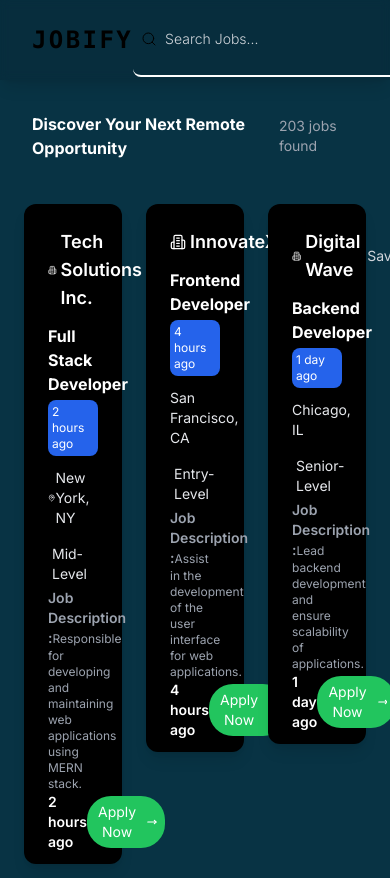
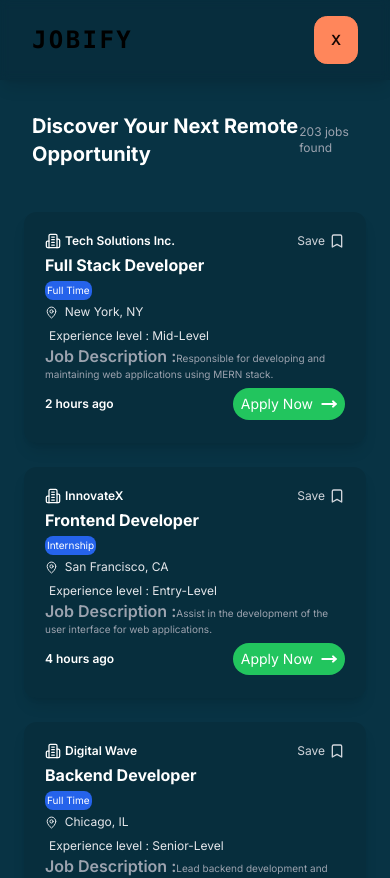
Before and after one commit to tilak-dev/next_job_application, a Next.js app: page /jobs in a window 390 px wide. Shown: the top 878 px of the page. Built offline with nearby package versions, Linux system fonts and the light colour scheme.

Commit message:
ui updated

```diff
--- a/src/app/(app)/jobs/page.tsx
+++ b/src/app/(app)/jobs/page.tsx
@@ -5,14 +5,14 @@ import { jobData } from "@/data";
 
 export default function page() {
   return (
-    <div className="text-white h-full px-3">
+    <div className="text-white px-3">
       <div className="flex justify-between py-8 px-5 items-center">
-        <h1 className="lg:text-4xl font-bold ">
+        <h1 className="lg:text-4xl text-xl font-bold ">
           Discover Your Next Remote Opportunity
         </h1>
-        <div className="text-sm text-gray-400">203 jobs found</div>
+        <div className="text-xs md:text-sm text-gray-400">203 jobs found</div>
       </div>
-      <div className="grid grid-cols-3">
+      <div className="grid md:grid-cols-2 grid-cols-1 lg:grid-cols-3  ">
         {jobData.map((job) => (
           <JobCard
             key={job.key}
--- a/src/app/(app)/layout.tsx
+++ b/src/app/(app)/layout.tsx
@@ -11,7 +11,10 @@ export default function RootLayout({
     <div className="bg-cyan-950 min-h-screen relative overflow-x-hidden">
       <Navbar />
       {children}
-      <Footer />
+      <div className="h-14">
+        <Footer />
+      </div>
+
     </div>
   );
 }
--- a/src/app/page.tsx
+++ b/src/app/page.tsx
@@ -11,7 +11,7 @@ const icons: { [key: string]: JSX.Element } = {
 
 export default function Home() {
   return (
-    <main className=" bg-cyan-950 relative min-h-screen flex flex-col ">
+    <main className=" bg-cyan-950 relative min-h-screen flex flex-col">
       <div className="flex flex-col justify-center items-center py-20">
         <div className=" flex flex-col lg:gap-7 justify-center items-center w-2/3">
           <h1 className="lg:text-6xl font-bold">Jobify</h1>
@@ -28,7 +28,7 @@ export default function Home() {
             </button>
           </div>
         </div>
-        <div className="flex gap-2">
+        <div className="grid grid-cols-1 md:grid-cols-3 gap-3 max-w-max">
           {data.map((card) => (
             <Card
               icon={icons[card.icon]}
--- a/src/components/Card.tsx
+++ b/src/components/Card.tsx
@@ -10,17 +10,20 @@ interface CardData {
 function Card({title,description,icon}:CardData) {//+
 
   return (
-    <div className=" text-white w-60 p-5 bg-slate-900/40 rounded-lg mt-5">
+    <div className="  ">
+      <div className="p-5 md:p-6 text-white  text-center bg-slate-900/40 rounded-lg mt-5">
       <div className="flex flex-col justify-center items-center">
         <div className="">
         {icon}
         </div>
-        <h2 className="text-lg font-semibold text-purple-400">{title}</h2>
-        <p className="text-center text-sm text-gray-500">
+        <h2 className="text-lg md:text-xl font-semibold text-purple-400">{title}</h2>
+        <p className="text-center text-sm md:text-[17px] text-gray-500">
           {description}
         </p>
       </div>
     </div>
+    </div>
+
   );
 }
 
--- a/src/components/JobCard.tsx
+++ b/src/components/JobCard.tsx
@@ -21,41 +21,41 @@ function JobCard({
   time_stamp,
 }: JobCardData) {
   return (
-    <div className="p-3 mb-6">
-      <div className=" bg-black shadow-lg p-6 flex flex-col gap-3 rounded-xl">
+    <div className="p-3 ">
+      <div className=" bg-transparent/10 hover:shadow-xl  hover:shadow-slate-900/30 duration-300 ease-in-out shadow-lg p-5 flex flex-col gap-1 md:gap-2.5 rounded-xl border-[1px] border-transparent hover:border-green-800 transition-all">
         <div className="flex justify-between items-center">
-          <p className="font-semibold text-lg text-ellipsis flex gap-1 items-center">
+          <p className="font-semibold text-xs md:text-[16px] text-ellipsis flex gap-1 items-center">
             <Building2 size={16} strokeWidth={1.25} absoluteStrokeWidth />
             {company_name}
           </p>
 
-          <div className=" flex gap-1 text-sm text-gray-300 hover:text-white items-center  transition-all duration-500 ease-in-out">
+          <div className=" flex gap-1 md:text-sm text-xs text-gray-300 hover:text-white items-center  transition-all duration-500 ease-in-out">
             <span>Save</span> <Bookmark size={"16px"} />
           </div>
         </div>
         <div className="flex justify-start flex-col">
-          <h2 className="lg:text-4xl font-bold ">{job_title}</h2>
-          <span className=" mt-1 p-1 text-xs rounded-lg bg-blue-600 max-w-max hover:bg-transparent transition-all duration-500 ease-in-out ">
-            {time_stamp}
+          <h2 className="lg:text-2xl text-base font-bold ">{job_title}</h2>
+          <span className=" mt-1 p-0.5 text-[10px] rounded-lg bg-blue-600 max-w-max hover:bg-transparent transition-all duration-500 ease-in-out ">
+            {job_type}
           </span>
         </div>
-        <div className="text-sm text-gray-200 flex items-center ">
-          <MapPin size={16} strokeWidth={1.5} absoluteStrokeWidth /> {location}
+        <div className="text-xs md:md:text-sm text-gray-200 flex items-center ">
+          <MapPin size={13} strokeWidth={1} absoluteStrokeWidth />&nbsp;  {location}
         </div>
-        <div className="text-sm ">
+        <div className="text-xs md:text-sm">
           <div className="font-normal m-1 text-gray-200">
-            {experience_level}
+           Experience level : { experience_level}
           </div>
           <div className="">
-            <p className="text-clip text-xs text-gray-400">
-              <span className=" font-semibold text-sm">Job Description :</span>
+            <p className="text-clip text-[10px] md:text-sm text-gray-400">
+              <span className=" font-semibold text-[16px]">Job Description :</span>
               {job_description}{" "}
             </p>
           </div>
         </div>
 
         <div className="flex justify-between items-center h-9">
-          <span className="text-sm font-semibold ">{time_stamp}</span>
+          <span className="text-xs md:text-sm font-semibold ">{time_stamp}</span>
 
           <button className="bg-green-500 text-sm gap-2 py-1.5 px-2 rounded-3xl flex items-center hover:bg-green-600 hover:text-[16px]  transition-all duration-500 ease-in-out">
             Apply Now{" "}
--- a/src/components/Navbar.tsx
+++ b/src/components/Navbar.tsx
@@ -8,7 +8,7 @@ function Navbar() {
      justify-between items-center px-8 backdrop-blur-sm bg-transparent/10 shadow-lg "
     >
       <div className="font-mono font-extrabold text-2xl tracking-widest">JOBIFY</div>
-      <div className=" flex items-center bg-transparent  justify-between gap-2 border-white rounded-lg border-b-2 p-2 ">
+      <div className=" items-center bg-transparent  justify-between gap-2 border-white rounded-lg border-b-2 p-2 hidden md:flex ">
         <div className="flex">
           <div className="flex items-center">
           <Search size={16} strokeWidth={1.5} />
```
